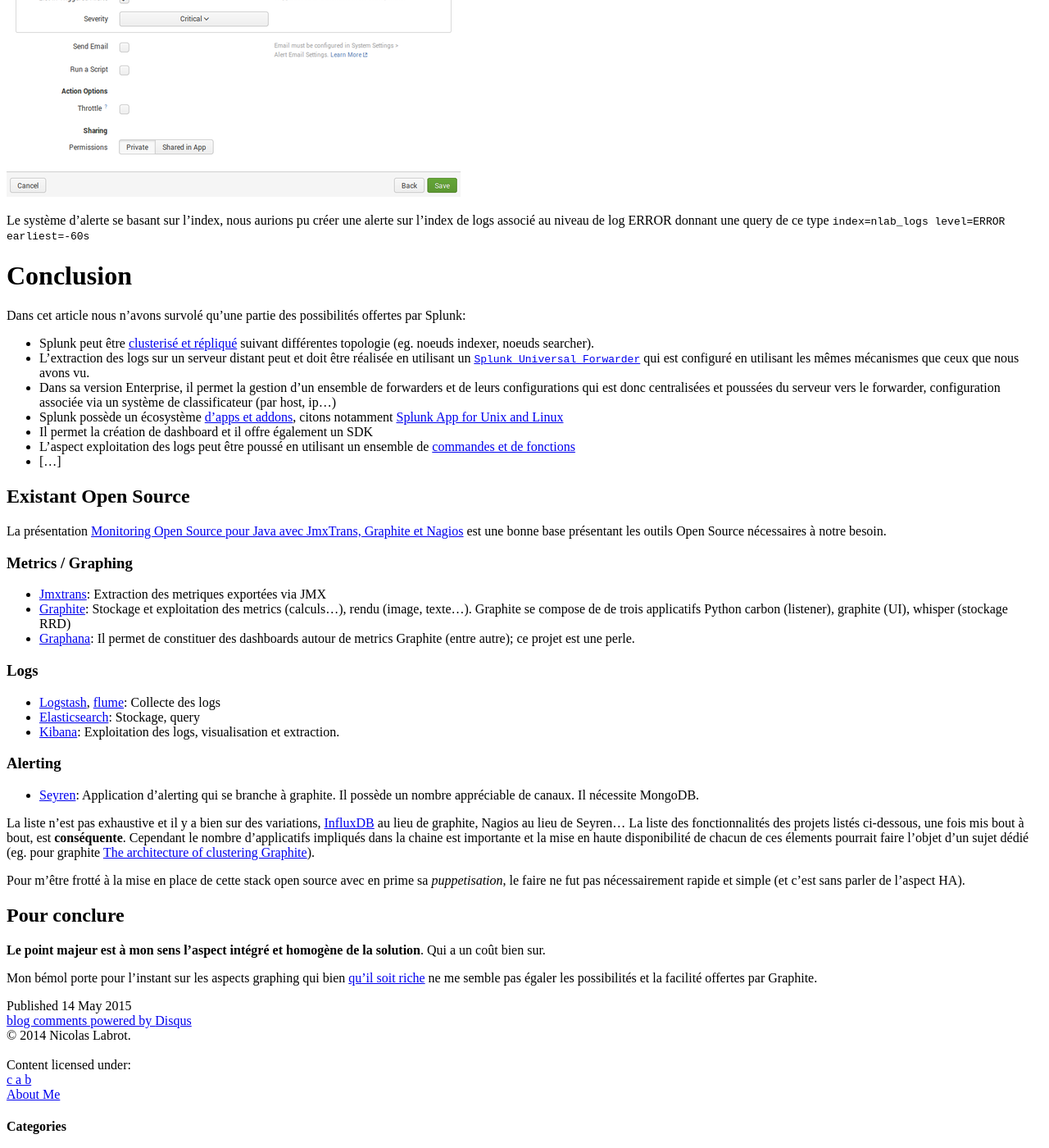
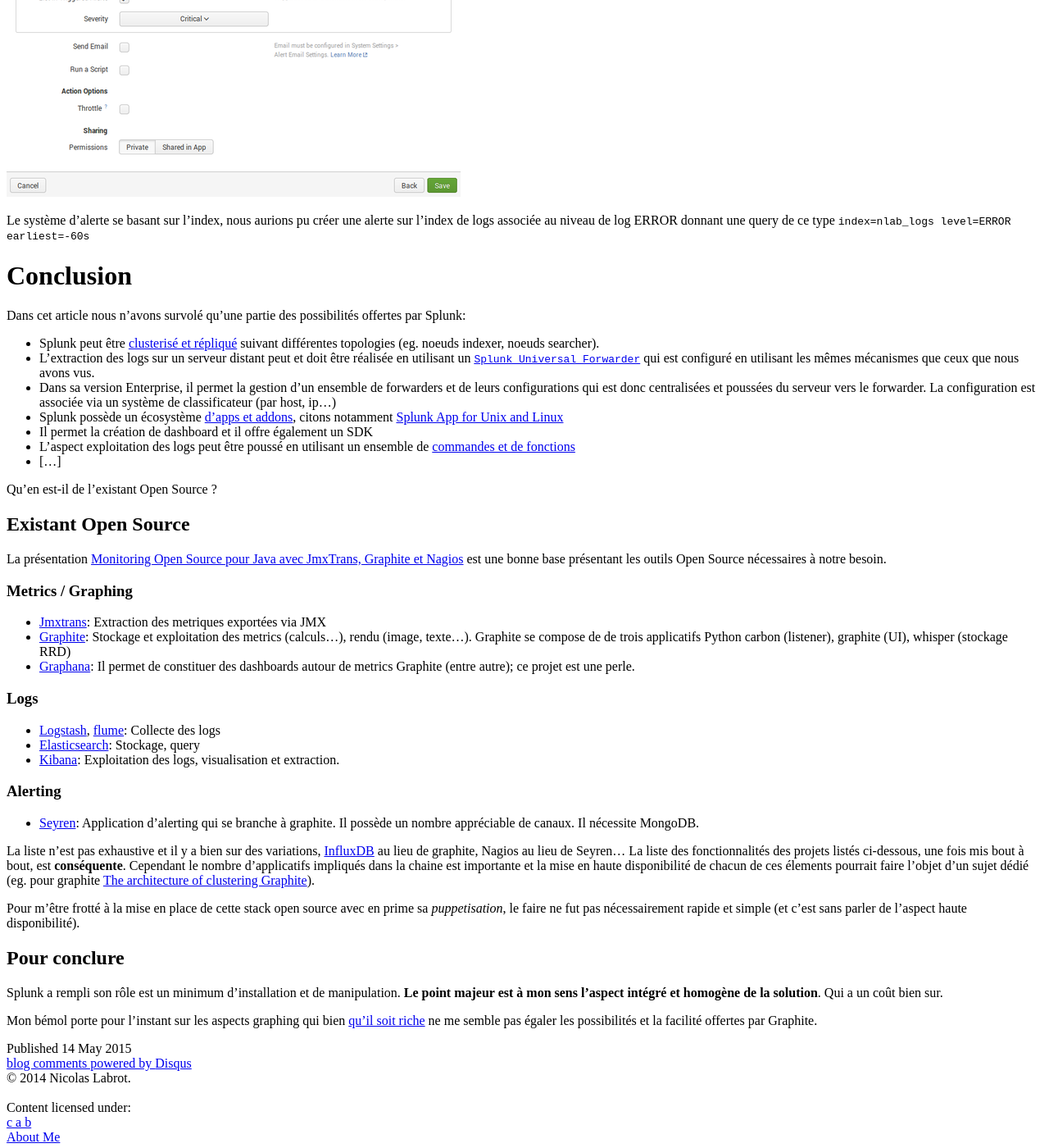
Before and after one commit to nithril/nithril.github.io, a Jekyll site: the page built from _posts/2015-05-26-operational-intelligence-splunk.markdown, in a window 1280 px wide and 1400 px high, scrolled down 9086 px. Shown: the whole window at 82% size. Built offline with Jekyll 4.4.1, drawn with Linux system fonts in a browser that asks for light colours; nearby versions of some CDN libraries; library files that are not in the unit come from our copies; comment, search, counter and statistics services are not loaded; some of the changed text lies outside the part shown.

Commit message:
Splunk article

```diff
--- a/_posts/2015-05-26-operational-intelligence-splunk.markdown
+++ b/_posts/2015-05-26-operational-intelligence-splunk.markdown
@@ -33,8 +33,9 @@
 
 # Scenario
 
-L'objectif va être d'exploiter les logs applicatifs et les metrics d'une application Java.
-* affichage des logs
+L'objectif va être d'exploiter les logs applicatifs et les metrics d'une application Java:
+
+* Affichage des logs
 * Affichage sur un même graphique de la mémoire heap utilisée et de la mémoire heap max
 * Création d'une alerte sur la mémoire utilisée
 
@@ -270,7 +272,7 @@
 
 ![Splunk](/assets/2015-05-26-operational-intelligence-splunk/alert-create-2.png)
 
-Le système d'alerte se basant sur l'index, nous aurions pu créer une alerte sur l'index de logs associé au niveau de log ERROR donnant une query de ce type
+Le système d'alerte se basant sur l'index, nous aurions pu créer une alerte sur l'index de logs associée au niveau de log ERROR donnant une query de ce type
 `index=nlab_logs level=ERROR earliest=-60s`
 
 
@@ -279,17 +281,18 @@
 
 Dans cet article nous n'avons survolé qu'une partie des possibilités offertes par Splunk:
 
-* Splunk peut être [clusterisé et répliqué](http://docs.splunk.com/Documentation/Splunk/6.2.3/Indexer/Aboutclusters) suivant différentes topologie
+* Splunk peut être [clusterisé et répliqué](http://docs.splunk.com/Documentation/Splunk/6.2.3/Indexer/Aboutclusters) suivant différentes topologies
     (eg. noeuds indexer, noeuds searcher).
 * L'extraction des logs sur un serveur distant peut et doit être réalisée en utilisant un [`Splunk Universal Forwarder`](http://www.splunk.com/en_us/download/universal-forwarder.html)
-    qui est configuré en utilisant les mêmes mécanismes que ceux que nous avons vu.
-* Dans sa version Enterprise, il permet la gestion d'un ensemble de forwarders et de leurs configurations qui est donc centralisées et poussées du serveur vers le forwarder,
-    configuration associée via un système de classificateur (par host, ip...)
+    qui est configuré en utilisant les mêmes mécanismes que ceux que nous avons vus.
+* Dans sa version Enterprise, il permet la gestion d'un ensemble de forwarders et de leurs configurations qui est donc centralisées et poussées du serveur vers le forwarder.
+    La configuration est associée via un système de classificateur (par host, ip...)
 * Splunk possède un écosystème [d'apps et addons](https://splunkbase.splunk.com/), citons notamment [Splunk App for Unix and Linux](https://splunkbase.splunk.com/app/273/)
 * Il permet la création de dashboard et il offre également un SDK
 * L'aspect exploitation des logs peut être poussé en utilisant un ensemble de [commandes et de fonctions](http://docs.splunk.com/Documentation/Splunk/latest/SearchReference/WhatsInThisManual)
 * [...]
 
+Qu'en est-il de l'existant Open Source ?
 
 ## Existant Open Source ##
 
@@ -315,11 +318,13 @@
 et la mise en haute disponibilité de chacun de ces élements pourrait faire l'objet d'un sujet dédié
 (eg. pour graphite [The architecture of clustering Graphite](https://grey-boundary.io/the-architecture-of-clustering-graphite/)).
 
-Pour m'être frotté à la mise en place de cette stack open source avec en prime sa *puppetisation*, le faire ne fut pas nécessairement rapide et simple (et c'est sans parler de l'aspect HA).
+Pour m'être frotté à la mise en place de cette stack open source avec en prime sa *puppetisation*, le faire ne fut pas nécessairement rapide et simple (et c'est sans parler de
+l'aspect haute disponibilité).
 
 
 ## Pour conclure
 
+Splunk a rempli son rôle est un minimum d'installation et de manipulation.
 **Le point majeur est à mon sens l'aspect intégré et homogène de la solution**. Qui a un coût bien sur.
 
 Mon bémol porte pour l'instant sur les aspects graphing qui bien [qu'il soit riche](http://docs.splunk.com/Documentation/Splunk/6.2.3/Viz/Visualizationreference#Charts) ne me semble
```
Also changed, not shown: other parts of _posts/2015-05-26-operational-intelligence-splunk.markdown (+11 -10 lines).
